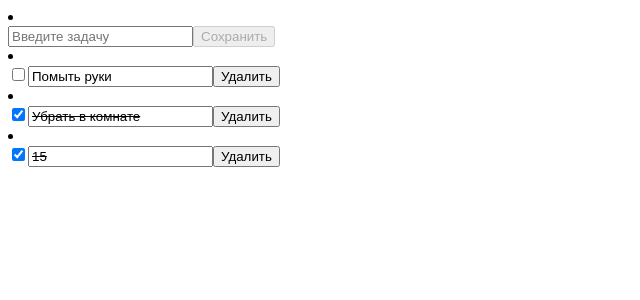
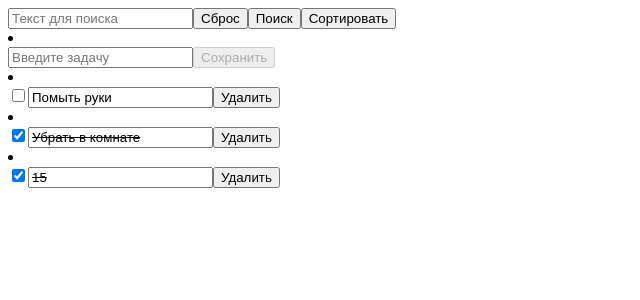
Before and after one commit to kikimorii/ReactHW52, a React (Vite) app: page / in a window 1280 px wide. Shown: the top 300 px of the page, without its empty margins (0-640 px from the left). Built offline with nearby package versions, Linux system fonts and the light colour scheme; data requests are answered from the project's data file.

Commit message:
Добавлен функционал сортировки

```diff
--- a/src/App.jsx
+++ b/src/App.jsx
@@ -2,13 +2,15 @@ import styles from './App.module.css';
 import { useState, useEffect } from 'react';
 import { NewTodoItem } from './components/NewTodoItem';
 import { TodoList } from './components/TodoList';
+import { Search } from './components/Search';
 
 export const App = () => {
   const [todoList, setTodoList] = useState([]);
   const [isChangeList, setIsChangeList] = useState(false);
+  const [serverURL, setServerURL] = useState('http://localhost:3000/todos');
 
   useEffect(() => {
-    fetch('http://localhost:3000/todos')
+    fetch(serverURL)
       .then((response) => response.json())
       .then((todoListResponse) => setTodoList(todoListResponse))
       .finally(() => setIsChangeList(false))
@@ -18,6 +20,7 @@ export const App = () => {
 
   return (
     <div className={styles.app}>
+      <Search serverURL={serverURL} setServerURL={setServerURL} setIsChangeList={setIsChangeList} />
       <NewTodoItem setIsChangeList={setIsChangeList} />
       <TodoList todoList={todoList} setIsChangeList={setIsChangeList} />
     </div>
--- /dev/null
+++ b/src/components/Search.jsx
@@ -0,0 +1,27 @@
+import { useState } from "react";
+
+export const Search = ({ serverURL, setServerURL, setIsChangeList }) => {
+    const [sortFlag, setSortFlag] = useState(false);
+
+    const handleSortClick = () => {
+        if (sortFlag) {
+            setServerURL(serverURL.split("?")[0]);
+            setIsChangeList(true);
+            setSortFlag(false);
+        }
+        else {
+            setServerURL(`${serverURL}?_sort=title&_ord=asc`)
+            setIsChangeList(true);
+            setSortFlag(true);
+        }
+    }
+
+    return (
+        <form>
+            <input type="text" placeholder="Текст для поиска" />
+            <button>Сброс</button>
+            <button>Поиск</button>
+            <button type="button" onClick={handleSortClick}>Сортировать</button>
+        </form >
+    )
+};
```
